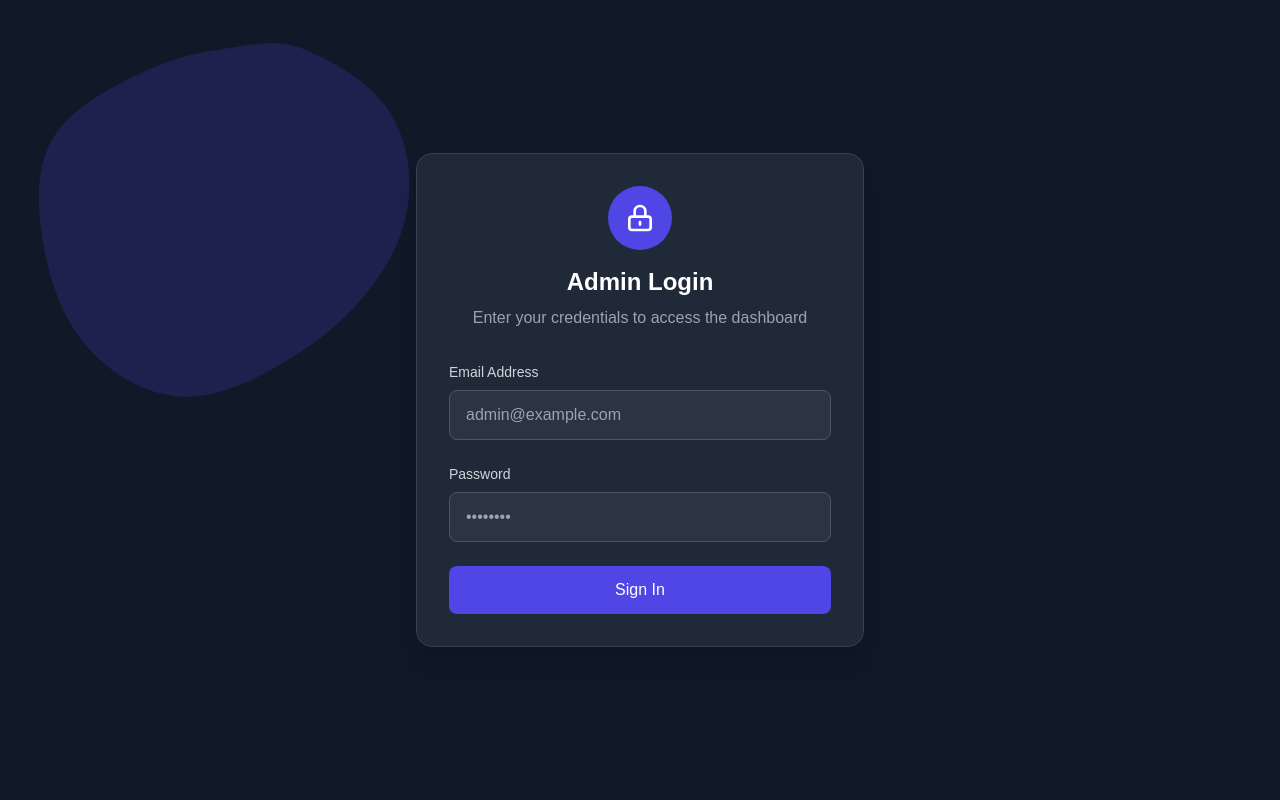
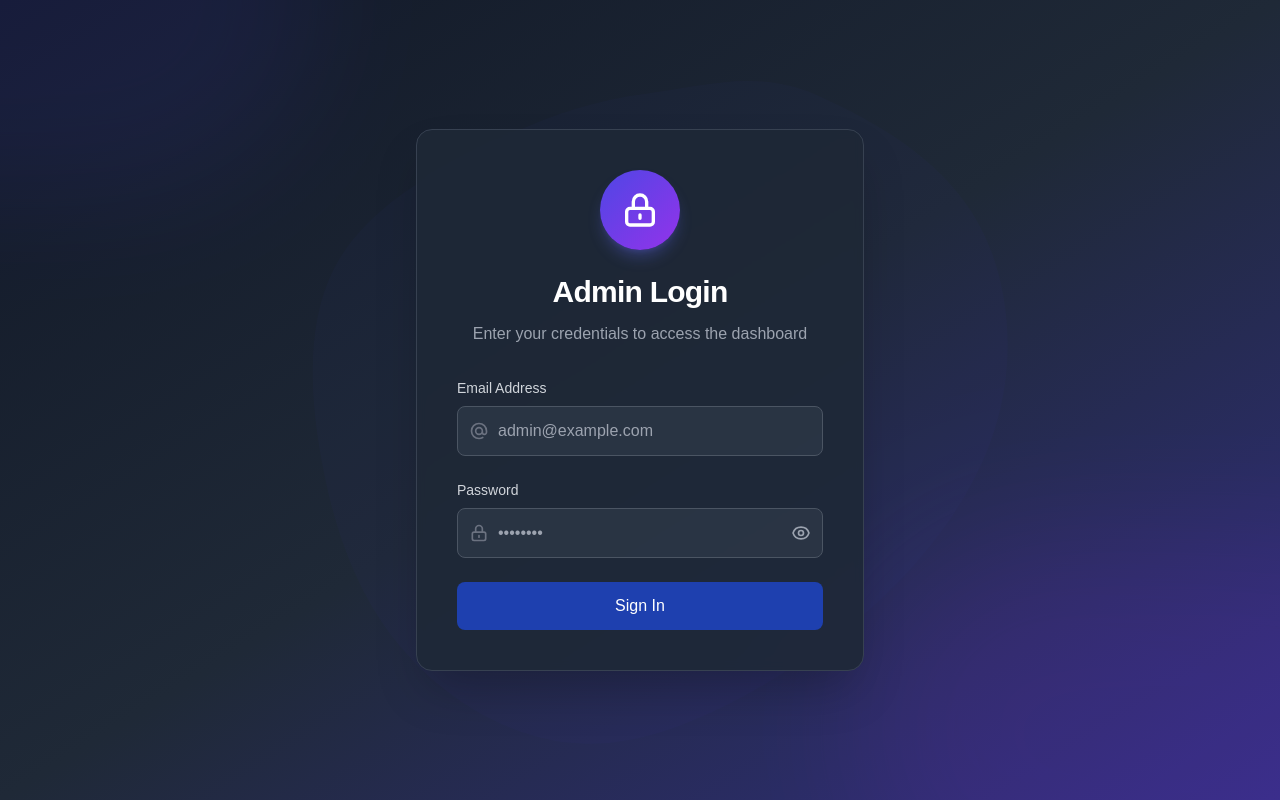
Before and after one commit to EarningEdge/Forex-Dashboard, a Next.js app: page /login in a window 1280 px wide. Built offline with nearby package versions, Linux system fonts and the light colour scheme; no server answers.

Commit message:
feat: Implemented login page with jwt

```diff
--- a/src/app/login/page.tsx
+++ b/src/app/login/page.tsx
@@ -9,6 +9,7 @@ export default function LoginPage() {
   const [password, setPassword] = useState("");
   const [error, setError] = useState("");
   const [isLoading, setIsLoading] = useState(false);
+  const [showPassword, setShowPassword] = useState(false);
   const { login } = useAuth();
   const router = useRouter();
 
@@ -27,77 +28,211 @@ export default function LoginPage() {
     }
   };
 
+  const togglePasswordVisibility = () => {
+    setShowPassword(!showPassword);
+  };
+
   return (
-    <div className="min-h-screen flex items-center justify-center bg-gray-900 relative overflow-hidden">
-      {/* Background elements */}
-      <div className="absolute inset-0 overflow-hidden opacity-20">
-        <svg className="absolute top-0 left-0 w-1/3" viewBox="0 0 200 200" fill="none">
-          <path d="M44.3,-76.2C59.2,-69.5,74.5,-60.5,83.1,-46.7C91.8,-32.9,93.9,-14.3,90.1,2.2C86.2,18.7,76.4,33.1,65.4,44.7C54.3,56.3,42,65,28.1,72.8C14.1,80.5,-1.5,87.3,-17.4,85.7C-33.3,84.2,-49.4,74.4,-60.2,61.3C-71,48.3,-76.5,32,-79.6,15.1C-82.7,-1.9,-83.3,-19.5,-76.5,-32.8C-69.7,-46.1,-55.4,-55.1,-41.3,-62.2C-27.2,-69.4,-13.6,-74.7,1.1,-76.5C15.8,-78.4,29.5,-82.9,44.3,-76.2Z" fill="#4F46E5" transform="translate(100 100)"/>
+    <div className="min-h-screen flex items-center justify-center bg-gradient-to-br from-gray-900 via-gray-800 to-indigo-900 relative overflow-hidden">
+      {/* Animated background elements */}
+      <div className="absolute inset-0 overflow-hidden opacity-10">
+        <div className="absolute top-0 left-0 w-1/2 h-1/2 bg-indigo-600 rounded-full blur-3xl transform -translate-x-1/2 -translate-y-1/2"></div>
+        <div className="absolute bottom-0 right-0 w-1/2 h-1/2 bg-purple-600 rounded-full blur-3xl transform translate-x-1/3 translate-y-1/3"></div>
+        <svg
+          className="absolute top-0 left-0 w-full h-full opacity-30"
+          viewBox="0 0 200 200"
+          fill="none"
+        >
+          <path
+            d="M44.3,-76.2C59.2,-69.5,74.5,-60.5,83.1,-46.7C91.8,-32.9,93.9,-14.3,90.1,2.2C86.2,18.7,76.4,33.1,65.4,44.7C54.3,56.3,42,65,28.1,72.8C14.1,80.5,-1.5,87.3,-17.4,85.7C-33.3,84.2,-49.4,74.4,-60.2,61.3C-71,48.3,-76.5,32,-79.6,15.1C-82.7,-1.9,-83.3,-19.5,-76.5,-32.8C-69.7,-46.1,-55.4,-55.1,-41.3,-62.2C-27.2,-69.4,-13.6,-74.7,1.1,-76.5C15.8,-78.4,29.5,-82.9,44.3,-76.2Z"
+            fill="#4F46E5"
+            transform="translate(100 100)"
+          />
         </svg>
       </div>
 
       {/* Login Card */}
-      <div className="relative z-10 bg-gray-800 p-8 rounded-2xl shadow-xl w-full max-w-md border border-gray-700">
+      <div className="relative z-10 bg-gray-800/90 p-10 rounded-2xl shadow-2xl w-full max-w-md border border-gray-700 backdrop-blur-sm">
         <div className="text-center mb-8">
-          <div className="mx-auto w-16 h-16 bg-indigo-600 rounded-full flex items-center justify-center mb-4">
-            <svg className="w-8 h-8 text-white" fill="none" stroke="currentColor" viewBox="0 0 24 24">
-              <path strokeLinecap="round" strokeLinejoin="round" strokeWidth={2} d="M12 15v2m-6 4h12a2 2 0 002-2v-6a2 2 0 00-2-2H6a2 2 0 00-2 2v6a2 2 0 002 2zm10-10V7a4 4 0 00-8 0v4h8z" />
+          <div className="mx-auto w-20 h-20 bg-gradient-to-br from-indigo-600 to-purple-600 rounded-full flex items-center justify-center mb-6 shadow-lg shadow-indigo-500/30">
+            <svg
+              className="w-10 h-10 text-white"
+              fill="none"
+              stroke="currentColor"
+              viewBox="0 0 24 24"
+            >
+              <path
+                strokeLinecap="round"
+                strokeLinejoin="round"
+                strokeWidth={2}
+                d="M12 15v2m-6 4h12a2 2 0 002-2v-6a2 2 0 00-2-2H6a2 2 0 00-2 2v6a2 2 0 002 2zm10-10V7a4 4 0 00-8 0v4h8z"
+              />
             </svg>
           </div>
-          <h1 className="text-2xl font-bold text-white mb-2">Admin Login</h1>
-          <p className="text-gray-400">Enter your credentials to access the dashboard</p>
+          <h1 className="text-3xl font-bold text-white mb-3 tracking-tight">
+            Admin Login
+          </h1>
+          <p className="text-gray-400">
+            Enter your credentials to access the dashboard
+          </p>
         </div>
 
         <form onSubmit={handleSubmit} className="space-y-6">
           {error && (
-            <div className="p-3 bg-red-500/20 text-red-200 rounded-lg flex items-center gap-2">
-              <svg className="w-5 h-5" fill="none" stroke="currentColor" viewBox="0 0 24 24">
-                <path strokeLinecap="round" strokeLinejoin="round" strokeWidth={2} d="M12 9v2m0 4h.01m-6.938 4h13.856c1.54 0 2.502-1.667 1.732-3L13.732 4c-.77-1.333-2.694-1.333-3.464 0L3.34 16c-.77 1.333.192 3 1.732 3z" />
+            <div className="p-4 bg-red-500/20 text-red-200 rounded-lg flex items-center gap-3 border border-red-500/30 animate-pulse">
+              <svg
+                className="w-5 h-5 flex-shrink-0"
+                fill="none"
+                stroke="currentColor"
+                viewBox="0 0 24 24"
+              >
+                <path
+                  strokeLinecap="round"
+                  strokeLinejoin="round"
+                  strokeWidth={2}
+                  d="M12 9v2m0 4h.01m-6.938 4h13.856c1.54 0 2.502-1.667 1.732-3L13.732 4c-.77-1.333-2.694-1.333-3.464 0L3.34 16c-.77 1.333.192 3 1.732 3z"
+                />
               </svg>
               <span>{error}</span>
             </div>
           )}
 
-          <div>
-            <label htmlFor="email" className="block text-sm font-medium text-gray-300 mb-2">
+          <div className="group">
+            <label
+              htmlFor="email"
+              className="block text-sm font-medium text-gray-300 mb-2 group-focus-within:text-indigo-400 transition-colors"
+            >
               Email Address
             </label>
+            <div className="relative">
+              <div className="absolute inset-y-0 left-0 pl-3 flex items-center pointer-events-none">
+                <svg
+                  className="h-5 w-5 text-gray-500"
+                  fill="none"
+                  viewBox="0 0 24 24"
+                  stroke="currentColor"
+                >
+                  <path
+                    strokeLinecap="round"
+                    strokeLinejoin="round"
+                    strokeWidth="2"
+                    d="M16 12a4 4 0 10-8 0 4 4 0 008 0zm0 0v1.5a2.5 2.5 0 005 0V12a9 9 0 10-9 9m4.5-1.206a8.959 8.959 0 01-4.5 1.207"
+                  />
+                </svg>
+              </div>
               <input
                 id="email"
                 type="email"
                 value={email}
                 onChange={(e) => setEmail(e.target.value)}
-              className="w-full px-4 py-3 bg-gray-700/50 border border-gray-600 rounded-lg focus:ring-2 focus:ring-indigo-500 focus:border-transparent text-white placeholder-gray-400"
+                className="w-full pl-10 pr-4 py-3 bg-gray-700/50 border border-gray-600 rounded-lg focus:ring-2 focus:ring-indigo-500 focus:border-transparent text-white placeholder-gray-400 transition-all duration-200"
                 placeholder="admin@example.com"
                 required
               />
             </div>
+          </div>
 
-          <div>
-            <label htmlFor="password" className="block text-sm font-medium text-gray-300 mb-2">
+          <div className="group">
+            <label
+              htmlFor="password"
+              className="block text-sm font-medium text-gray-300 mb-2 group-focus-within:text-indigo-400 transition-colors"
+            >
               Password
             </label>
+            <div className="relative">
+              <div className="absolute inset-y-0 left-0 pl-3 flex items-center pointer-events-none">
+                <svg
+                  className="h-5 w-5 text-gray-500"
+                  fill="none"
+                  viewBox="0 0 24 24"
+                  stroke="currentColor"
+                >
+                  <path
+                    strokeLinecap="round"
+                    strokeLinejoin="round"
+                    strokeWidth="2"
+                    d="M12 15v2m-6 4h12a2 2 0 002-2v-6a2 2 0 00-2-2H6a2 2 0 00-2 2v6a2 2 0 002 2zm10-10V7a4 4 0 00-8 0v4h8z"
+                  />
+                </svg>
+              </div>
               <input
                 id="password"
-              type="password"
+                type={showPassword ? "text" : "password"}
                 value={password}
                 onChange={(e) => setPassword(e.target.value)}
-              className="w-full px-4 py-3 bg-gray-700/50 border border-gray-600 rounded-lg focus:ring-2 focus:ring-indigo-500 focus:border-transparent text-white placeholder-gray-400"
+                className="w-full pl-10 pr-12 py-3 bg-gray-700/50 border border-gray-600 rounded-lg focus:ring-2 focus:ring-indigo-500 focus:border-transparent text-white placeholder-gray-400 transition-all duration-200"
                 placeholder="••••••••"
                 required
               />
+              <button
+                type="button"
+                className="absolute inset-y-0 right-0 pr-3 flex items-center cursor-pointer text-gray-400 hover:text-gray-200 transition-colors"
+                onClick={togglePasswordVisibility}
+              >
+                {showPassword ? (
+                  <svg
+                    className="h-5 w-5"
+                    fill="none"
+                    viewBox="0 0 24 24"
+                    stroke="currentColor"
+                  >
+                    <path
+                      strokeLinecap="round"
+                      strokeLinejoin="round"
+                      strokeWidth={2}
+                      d="M13.875 18.825A10.05 10.05 0 0112 19c-4.478 0-8.268-2.943-9.543-7a9.97 9.97 0 011.563-3.029m5.858.908a3 3 0 114.243 4.243M9.878 9.878l4.242 4.242M9.88 9.88l-3.29-3.29m7.532 7.532l3.29 3.29M3 3l3.59 3.59m0 0A9.953 9.953 0 0112 5c4.478 0 8.268 2.943 9.543 7a10.025 10.025 0 01-4.132 5.411m0 0L21 21"
+                    />
+                  </svg>
+                ) : (
+                  <svg
+                    className="h-5 w-5"
+                    fill="none"
+                    viewBox="0 0 24 24"
+                    stroke="currentColor"
+                  >
+                    <path
+                      strokeLinecap="round"
+                      strokeLinejoin="round"
+                      strokeWidth={2}
+                      d="M15 12a3 3 0 11-6 0 3 3 0 016 0z"
+                    />
+                    <path
+                      strokeLinecap="round"
+                      strokeLinejoin="round"
+                      strokeWidth={2}
+                      d="M2.458 12C3.732 7.943 7.523 5 12 5c4.478 0 8.268 2.943 9.542 7-1.274 4.057-5.064 7-9.542 7-4.477 0-8.268-2.943-9.542-7z"
+                    />
+                  </svg>
+                )}
+              </button>
             </div>
-
+          </div>
           <button
             type="submit"
             disabled={isLoading}
-            className="w-full py-3 px-4 bg-indigo-600 hover:bg-indigo-700 text-white font-medium rounded-lg transition-all duration-200 flex items-center justify-center gap-2 disabled:opacity-70"
+            className="w-full py-3 px-4 bg-blue-800 hover:bg-blue-700 text-white font-medium rounded-lg transition-all duration-200 flex items-center justify-center gap-2 disabled:opacity-70"
           >
             {isLoading ? (
               <>
-                <svg className="animate-spin h-5 w-5 text-white" xmlns="http://www.w3.org/2000/svg" fill="none" viewBox="0 0 24 24">
-                  <circle className="opacity-25" cx="12" cy="12" r="10" stroke="currentColor" strokeWidth="4"></circle>
-                  <path className="opacity-75" fill="currentColor" d="M4 12a8 8 0 018-8V0C5.373 0 0 5.373 0 12h4zm2 5.291A7.962 7.962 0 014 12H0c0 3.042 1.135 5.824 3 7.938l3-2.647z"></path>
+                <svg
+                  className="animate-spin h-5 w-5 text-white"
+                  xmlns="http://www.w3.org/2000/svg"
+                  fill="none"
+                  viewBox="0 0 24 24"
+                >
+                  <circle
+                    className="opacity-25"
+                    cx="12"
+                    cy="12"
+                    r="10"
+                    stroke="currentColor"
+                    strokeWidth="4"
+                  ></circle>
+                  <path
+                    className="opacity-75"
+                    fill="currentColor"
+                    d="M4 12a8 8 0 018-8V0C5.373 0 0 5.373 0 12h4zm2 5.291A7.962 7.962 0 014 12H0c0 3.042 1.135 5.824 3 7.938l3-2.647z"
+                  ></path>
                 </svg>
                 Authenticating...
               </>
--- a/src/app/page.tsx
+++ b/src/app/page.tsx
@@ -112,10 +112,13 @@ const AccountModal = ({
   const [isSubmitting, setIsSubmitting] = useState(false);
   const [error, setError] = useState<string | null>(null);
 
+
   const handleChange = (e: React.ChangeEvent<HTMLInputElement>) => {
     const { name, value } = e.target;
     setFormData((prev) => ({ ...prev, [name]: value }));
   };
+
+
 
   const handleSubmit = async (e: React.FormEvent) => {
     e.preventDefault();
@@ -234,7 +237,6 @@ const AccountModal = ({
               placeholder="e.g. My Trading Account"
             />
           </div>
-
           <div className="flex items-center justify-end">
             <button
               type="button"
@@ -270,6 +272,10 @@ export default function Home() {
   const [pnlBySymbol, setPnlBySymbol] = useState<Record<string, number>>({});
   const [lastPriceUpdate, setLastPriceUpdate] = useState<number>(Date.now());
   const [pnlHistory, setPnlHistory] = useState<PnLHistoryItem[]>([]);
+  const [isLoggingOut, setIsLoggingOut] = useState(false);
+const [logoutError, setLogoutError] = useState<string | null>(null);
+const router = useRouter();
+const { logout } = useAuth();
   const [pnlHistoryBySymbol, setPnlHistoryBySymbol] = useState<
     Record<string, PnLHistoryItem[]>
   >({});
@@ -288,7 +294,6 @@ export default function Home() {
   const [autoRefreshEnabled, setAutoRefreshEnabled] = useState<boolean>(true);
   const [isRefreshing, setIsRefreshing] = useState<boolean>(false);
   const { isAuthenticated, isLoading } = useAuth();
-  const router = useRouter();
 
   // Get the selected account data
   const selectedAccountData = accounts.find(
@@ -656,6 +661,21 @@ export default function Home() {
         "Error refreshing accounts:",
         err instanceof Error ? err.message : err
       );
+    }
+  };
+
+  const handleLogout = async () => {
+    try {
+      setLogoutError(null);
+      setIsLoggingOut(true);
+
+      // Assuming your useAuth hook has a logout method
+      await logout(); // Replace with your actual logout method from useAuth
+      router.push("/login");
+    } catch (err) {
+      setLogoutError(err instanceof Error ? err.message : "Logout failed");
+    } finally {
+      setIsLoggingOut(false);
     }
   };
 
@@ -974,6 +994,43 @@ export default function Home() {
                 ))}
               </ul>
             )}
+
+            <div className="mt-auto pt-4 border-t border-gray-800">
+              <button
+                onClick={handleLogout}
+                disabled={isLoggingOut}
+                className="w-full bg-gray-800 hover:bg-red-800/50 text-red-400 py-2 px-4 rounded-md flex items-center justify-center transition-all duration-300"
+              >
+                {isLoggingOut ? (
+                  <>
+                    <svg
+                      className="animate-spin h-4 w-4 mr-2"
+                      viewBox="0 0 24 24"
+                    >
+                      {/* Loading spinner SVG */}
+                    </svg>
+                    Logging Out...
+                  </>
+                ) : (
+                  <>
+                    <svg
+                      className="w-4 h-4 mr-2"
+                      fill="none"
+                      stroke="currentColor"
+                      viewBox="0 0 24 24"
+                    >
+                      <path
+                        strokeLinecap="round"
+                        strokeLinejoin="round"
+                        strokeWidth={2}
+                        d="M17 16l4-4m0 0l-4-4m4 4H7m6 4v1a3 3 0 01-3 3H6a3 3 0 01-3-3V7a3 3 0 013-3h4a3 3 0 013 3v1"
+                      />
+                    </svg>
+                    Log Out
+                  </>
+                )}
+              </button>
+            </div>
           </div>
 
           {/* Main Content Area */}
--- a/src/contexts/AuthContext.tsx
+++ b/src/contexts/AuthContext.tsx
@@ -8,6 +8,7 @@ type AuthContextType = {
   isAuthenticated: boolean;
   isLoading: boolean;
   login: (email: string, password: string) => Promise<void>;
+  logout: () => Promise<void>;
 };
 
 const AuthContext = createContext<AuthContextType | null>(null);
@@ -63,8 +64,29 @@ export const AuthProvider = ({ children }: { children: ReactNode }) => {
     }
   };
 
+  const logout = async () => {
+    setIsLoading(true);
+    try {
+      const response = await fetch(`${config.server}/logout`, {
+        method: "POST",
+        credentials: "include",
+      });
+
+      if (!response.ok) {
+        throw new Error("Logout failed");
+      }
+
+      setIsAuthenticated(false);
+      router.push("/login");
+    } catch (error) {
+      console.error("Logout error:", error);
+    } finally {
+      setIsLoading(false);
+    }
+  };
+
   return (
-    <AuthContext.Provider value={{ isAuthenticated, isLoading, login }}>
+    <AuthContext.Provider value={{ isAuthenticated, isLoading, login, logout }}>
       {children}
     </AuthContext.Provider>
   );
```
Also changed, not shown: src/app/components/AuthGuard.tsx (deleted, +0 -17 lines). Lines whose indentation alone changed are shown as unchanged.
